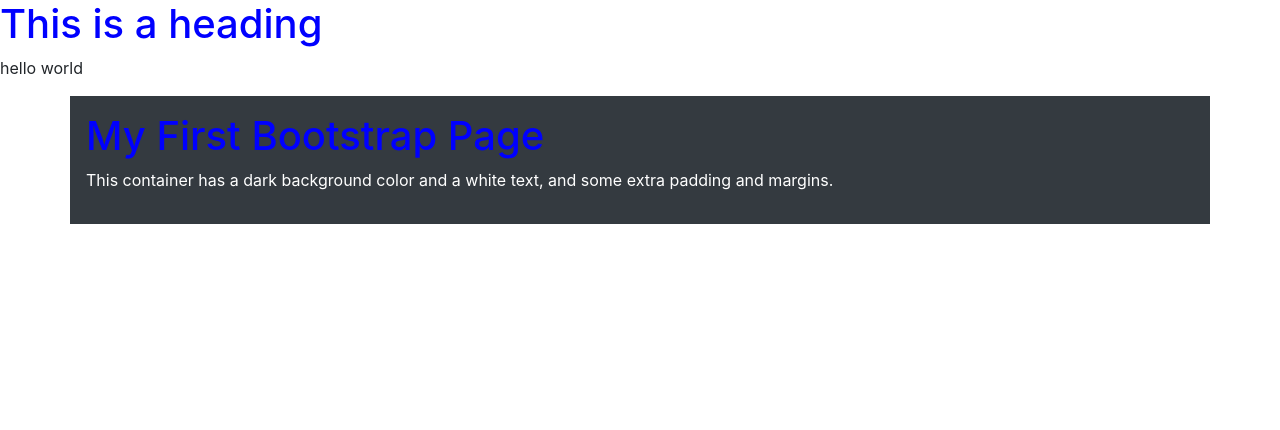
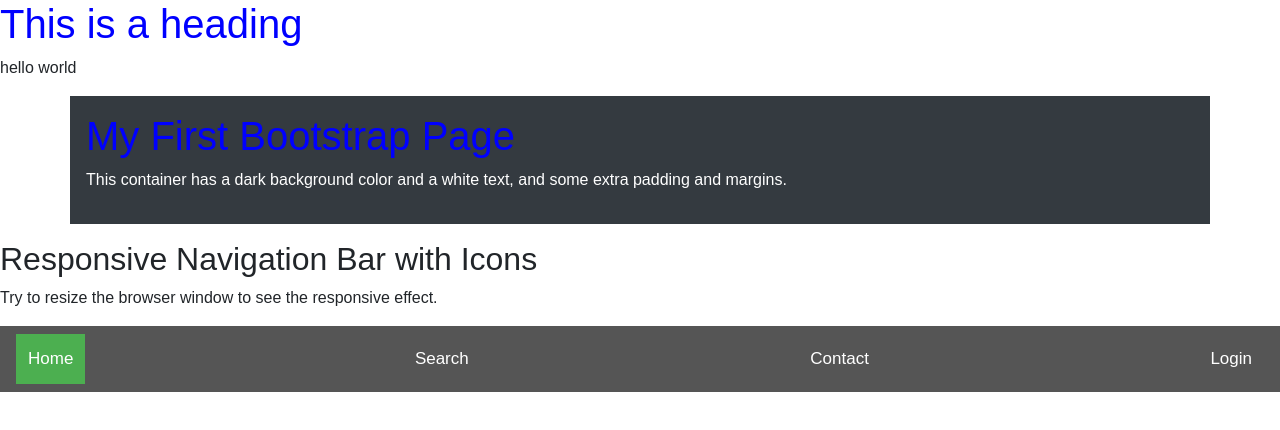
Before and after one commit to pondtahoma/demosys.github.io, a plain HTML site: page index.html in a window 1280 px wide. Drawn offline with nearby package versions, Linux system fonts and the light colour scheme.

Commit message:
Update index.html

```diff
--- a/index.html
+++ b/index.html
@@ -11,6 +11,36 @@
     <style>
     h1   {color: blue;}
     body {text-color: red;}
+      body {font-family: Arial, Helvetica, sans-serif;}
+
+.navbar {
+  width: 100%;
+  background-color: #555;
+  overflow: auto;
+}
+
+.navbar a {
+  float: left;
+  padding: 12px;
+  color: white;
+  text-decoration: none;
+  font-size: 17px;
+}
+
+.navbar a:hover {
+  background-color: #000;
+}
+
+.active {
+  background-color: #4CAF50;
+}
+
+@media screen and (max-width: 500px) {
+  .navbar a {
+    float: none;
+    display: block;
+  }
+}
      </style>
   </head>
   <body>
@@ -20,7 +50,15 @@
   <h1>My First Bootstrap Page</h1>
   <p>This container has a dark background color and a white text, and some extra padding and margins.</p>
       </div>
+    <h2>Responsive Navigation Bar with Icons</h2>
+<p>Try to resize the browser window to see the responsive effect.</p>
 
+<div class="navbar">
+  <a class="active" href="#"><i class="fa fa-fw fa-home"></i> Home</a>
+  <a href="#"><i class="fa fa-fw fa-search"></i> Search</a>
+  <a href="#"><i class="fa fa-fw fa-envelope"></i> Contact</a>
+  <a href="#"><i class="fa fa-fw fa-user"></i> Login</a>
+</div>
 
 
 
```
